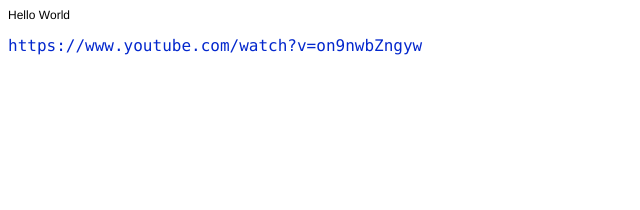
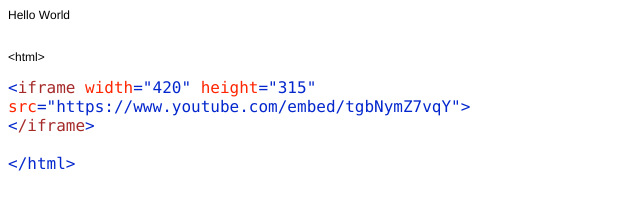
Before and after one commit to Marchahr/marchahr.github.io, a plain HTML site: page index.html in a window 1280 px wide. Shown: the whole page, without its empty margins (0-640 px from the left). Drawn offline with Linux system fonts and the light colour scheme.

Commit message:
Update index.html

```diff
--- a/index.html
+++ b/index.html
@@ -9,13 +9,26 @@
   <style type="text/css">
     p.p1 {margin: 0.0px 0.0px 0.0px 0.0px; font: 12.0px Helvetica; color: #000000; -webkit-text-stroke: #000000}
     p.p2 {margin: 0.0px 0.0px 0.0px 0.0px; font: 12.0px Helvetica; color: #000000; -webkit-text-stroke: #000000; min-height: 14.0px}
-    p.p3 {margin: 0.0px 0.0px 0.0px 0.0px; font: 16.0px Consolas; color: #0327cd; -webkit-text-stroke: #0327cd}
+    p.p3 {margin: 0.0px 0.0px 0.0px 0.0px; font: 16.0px Consolas; color: #ff2500; -webkit-text-stroke: #ff2500}
+    p.p4 {margin: 0.0px 0.0px 0.0px 0.0px; font: 16.0px Consolas; color: #0327cd; -webkit-text-stroke: #0327cd}
+    p.p5 {margin: 0.0px 0.0px 0.0px 0.0px; font: 16.0px Consolas; color: #a52a2a; -webkit-text-stroke: #a52a2a}
+    p.p6 {margin: 0.0px 0.0px 0.0px 0.0px; font: 16.0px Consolas; color: #0327cd; -webkit-text-stroke: #0327cd; min-height: 19.0px}
     span.s1 {font-kerning: none}
+    span.s2 {font-kerning: none; color: #0327cd; -webkit-text-stroke: 0px #0327cd}
+    span.s3 {font-kerning: none; color: #a52a2a; -webkit-text-stroke: 0px #a52a2a}
+    span.s4 {font-kerning: none; color: #ff2500; -webkit-text-stroke: 0px #ff2500}
   </style>
 </head>
 <body>
 <p class="p1"><span class="s1">Hello World</span></p>
 <p class="p2"><span class="s1"></span><br></p>
-<p class="p3"><span class="s1">https://www.youtube.com/watch?v=on9nwbZngyw</span></p>
+<p class="p2"><span class="s1"></span><br></p>
+<p class="p1"><span class="s1">&lt;html&gt;</span></p>
+<p class="p2"><span class="s1"></span><br></p>
+<p class="p3"><span class="s2">&lt;</span><span class="s3">iframe</span><span class="s1"> width</span><span class="s2">="420"</span><span class="s1"> height</span><span class="s2">="315"</span></p>
+<p class="p4"><span class="s4">src</span><span class="s1">="https://www.youtube.com/embed/tgbNymZ7vqY"&gt;</span></p>
+<p class="p5"><span class="s2">&lt;</span><span class="s1">/iframe</span><span class="s2">&gt;</span></p>
+<p class="p6"><span class="s1"></span><br></p>
+<p class="p4"><span class="s1">&lt;/html&gt;</span></p>
 </body>
 </html>
```
